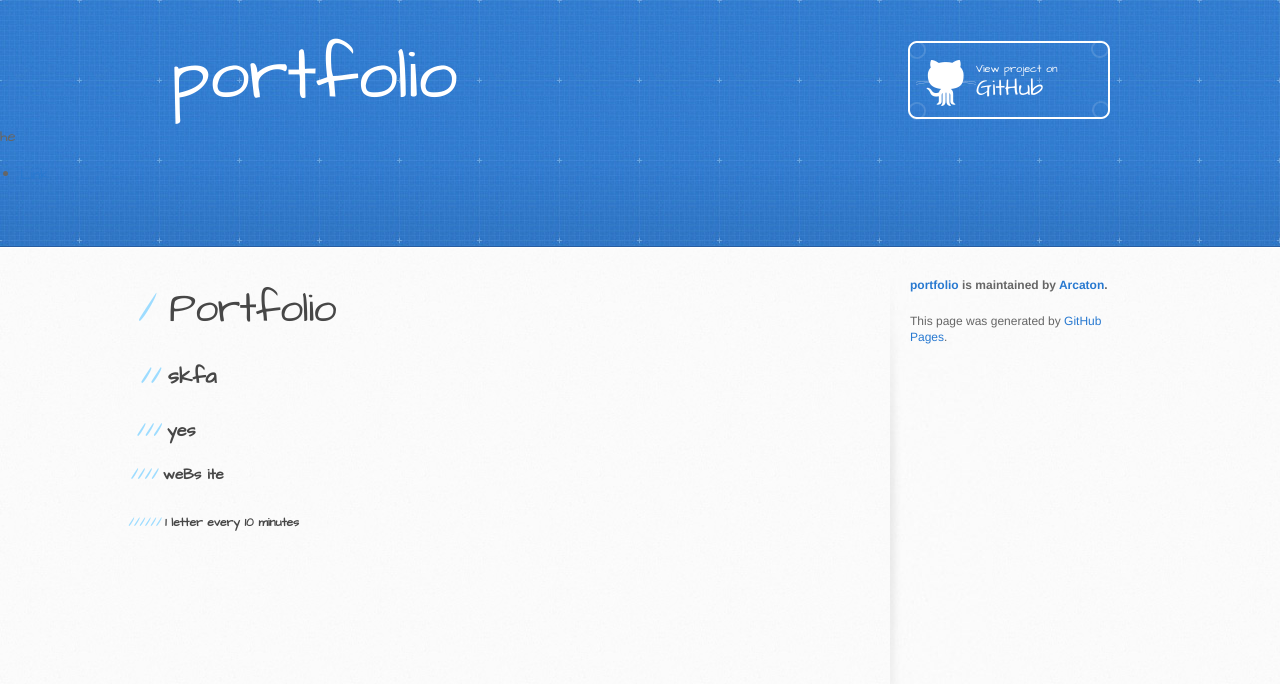
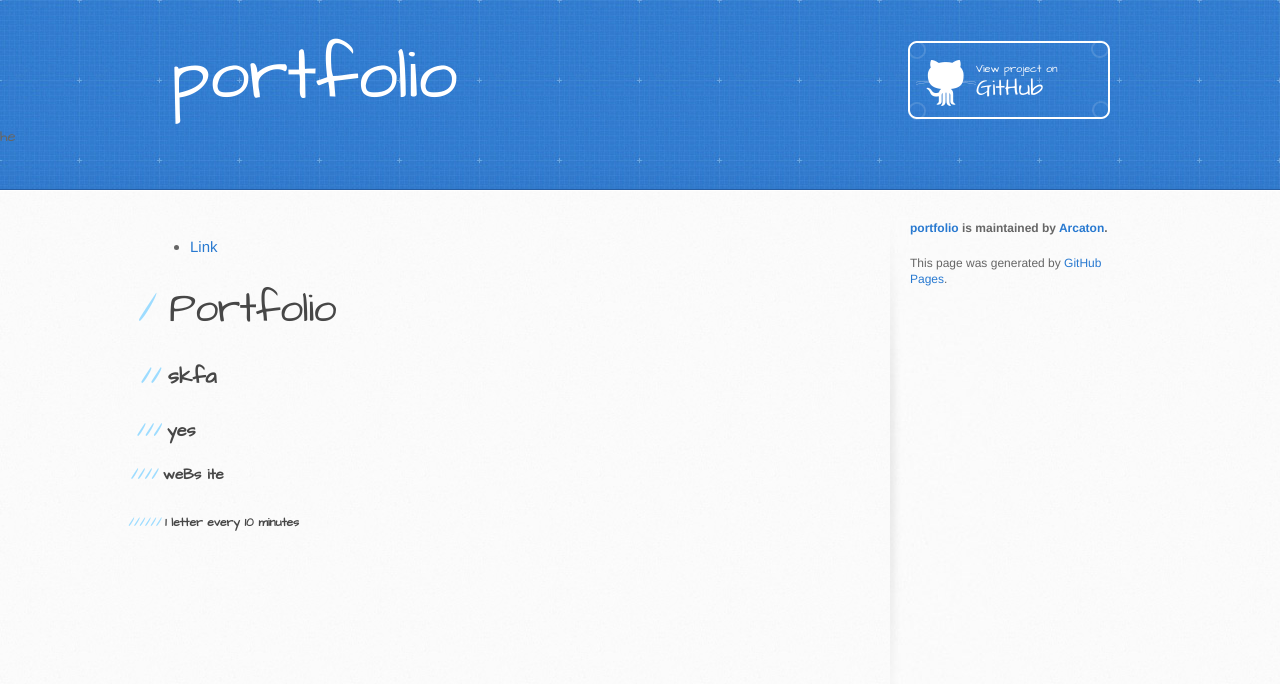
Before and after one commit to Arcaton/portfolio, a Jekyll site: the page built from index.md, in a window 1280 px wide. Shown: the top 684 px of the page. Built offline with Jekyll 4.4.1, drawn with Linux system fonts in a browser that asks for light colours; our own code applies the rules of GitHub Pages for plain Markdown files; the repository's description, which GitHub fills in, is left out.

Commit message:
Update default.html

```diff
--- a/_layouts/default.html
+++ b/_layouts/default.html
@@ -29,13 +29,15 @@
         {% endif %}
       </div>he
 
-      {% include nav.html %}
+
 
     </header>
 
     <div id="content-wrapper">
       <div class="inner clearfix">
         <section id="main-content">
+
+           {% include nav.html %}
           {{ content }}
         </section>
 
```
